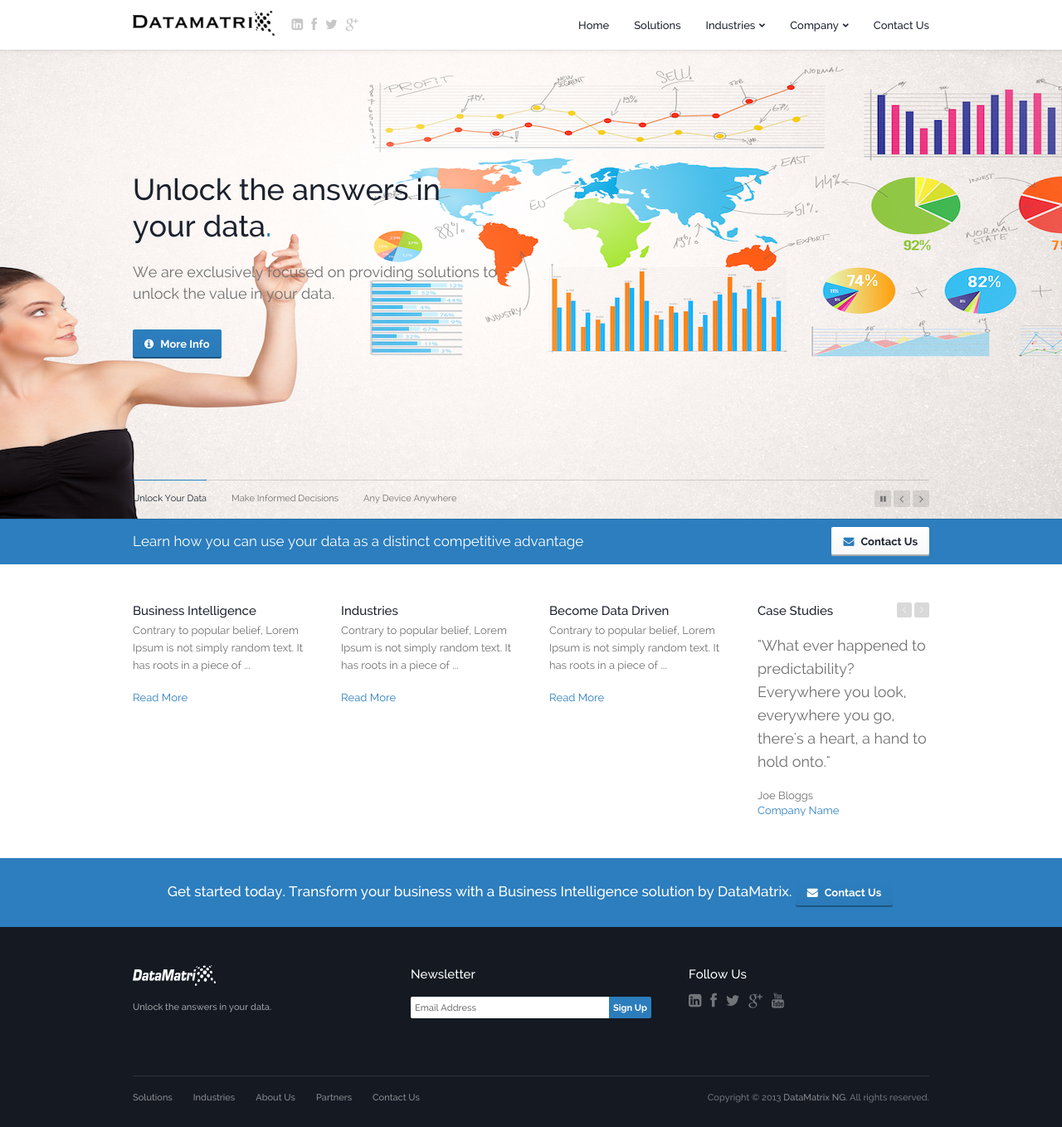
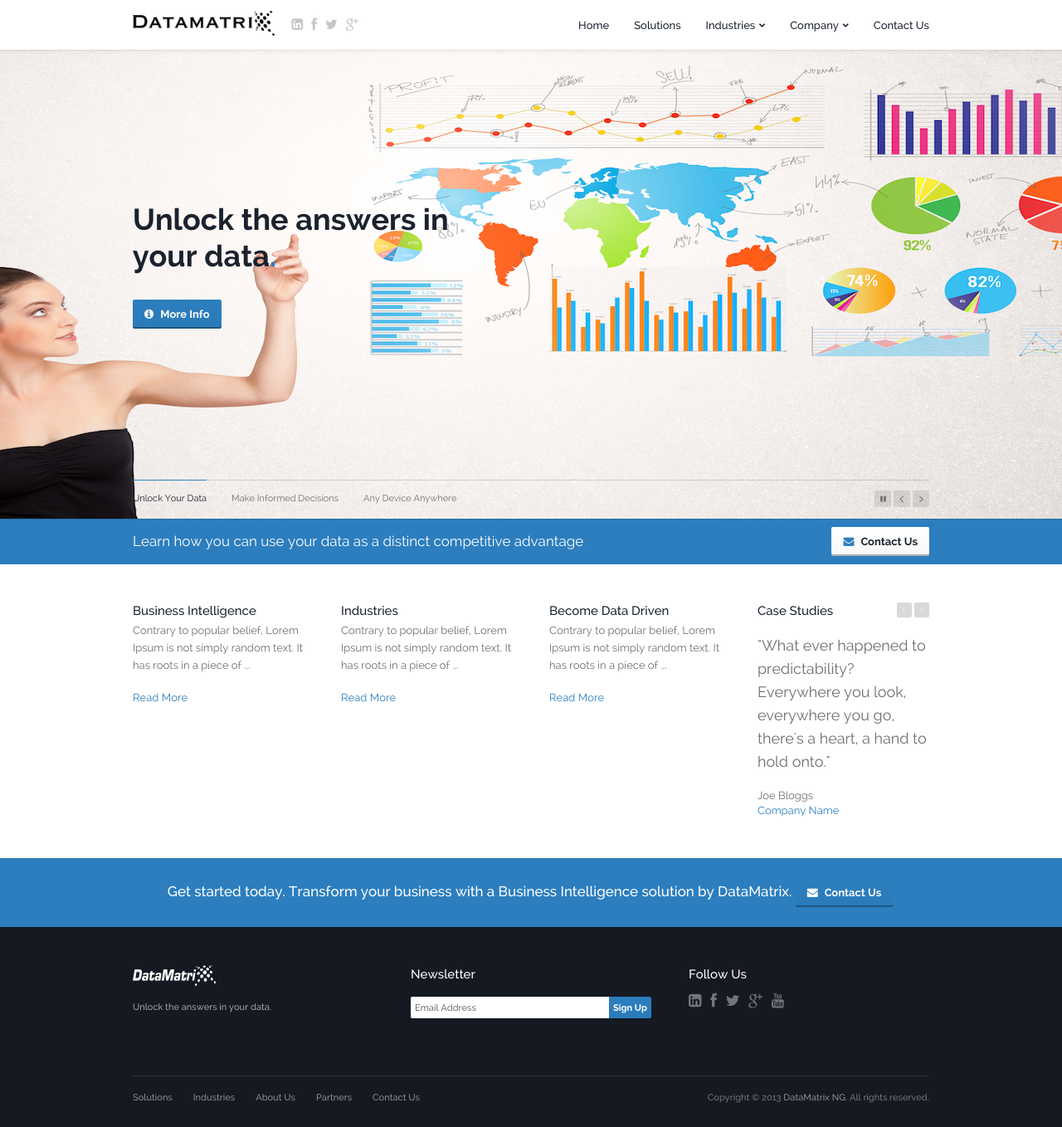
Before and after one commit to dtmtx/dtmtx.github.io, a Jekyll site: the page built from index.html, in a window 1280 px wide and 1358 px high. Shown: the whole window at 83% size. Built offline with Jekyll 4.4.1, drawn with Linux system fonts in a browser that asks for light colours; Markdown is read by kramdown in place of the engine named in the settings.

Commit message:
banner update

```diff
--- a/css/styles.css
+++ b/css/styles.css
@@ -864,7 +864,7 @@
 }
 .home-banner h1 {
 	letter-spacing: 0;
-	font-weight: 500;
+	font-weight: 700;
 }
 .home-banner h1:after {
 	content: '';
--- a/index.html
+++ b/index.html
@@ -28,7 +28,7 @@
                     <!-- Title Data is your distinct competitive advantage. -->
                     <h1>Unlock the answers in your data<span>.</span></h1>
                     <!-- Text Make quality informed decisions by getting quick insights from your data-->
-                    <p>We are exclusively focused on providing solutions to unlock the value in your data.</p>
+                    <!--p>We are exclusively focused on providing solutions to unlock the value in your data.</p-->
                     <!-- Button -->
                     <a class="button accent" href="solutions.html"><i class="fa fa-info-circle"></i>More Info</a>
                     <!-- Button -->
@@ -70,7 +70,7 @@
                     <!-- Title Data is your distinct competitive advantage. -->
                     <h1>Make Informed Decisions<span>.</span></h1>
                     <!-- Text Make quality informed decisions by getting quick insights from your data-->
-                    <p>Make quality informed decisions with real business impact by getting quick insights from your data.</p>
+                    <!--p>Make quality informed decisions with real business impact by getting quick insights from your data.</p-->
                     <!-- Button -->
                     <a class="button accent" href="solutions.html"><i class="fa fa-info-circle"></i>More Info</a>
                     <!-- Button -->
@@ -112,7 +112,7 @@
                     <!-- Title Data is your distinct competitive advantage. -->
                     <h1>Stay Up To Date In The Office Or On-the-go<span>.</span></h1>
                     <!-- Text Make quality informed decisions by getting quick insights from your data-->
-                    <p>We deliver the right information at the right time in the right manner to the right people within your organization.</p>
+                    <!--p>We deliver the right information at the right time in the right manner to the right people within your organization.</p-->
                     <!-- Button -->
                     <a class="button accent" href="solutions.html"><i class="fa fa-info-circle"></i>More Info</a>
                     <!-- Button -->
```
